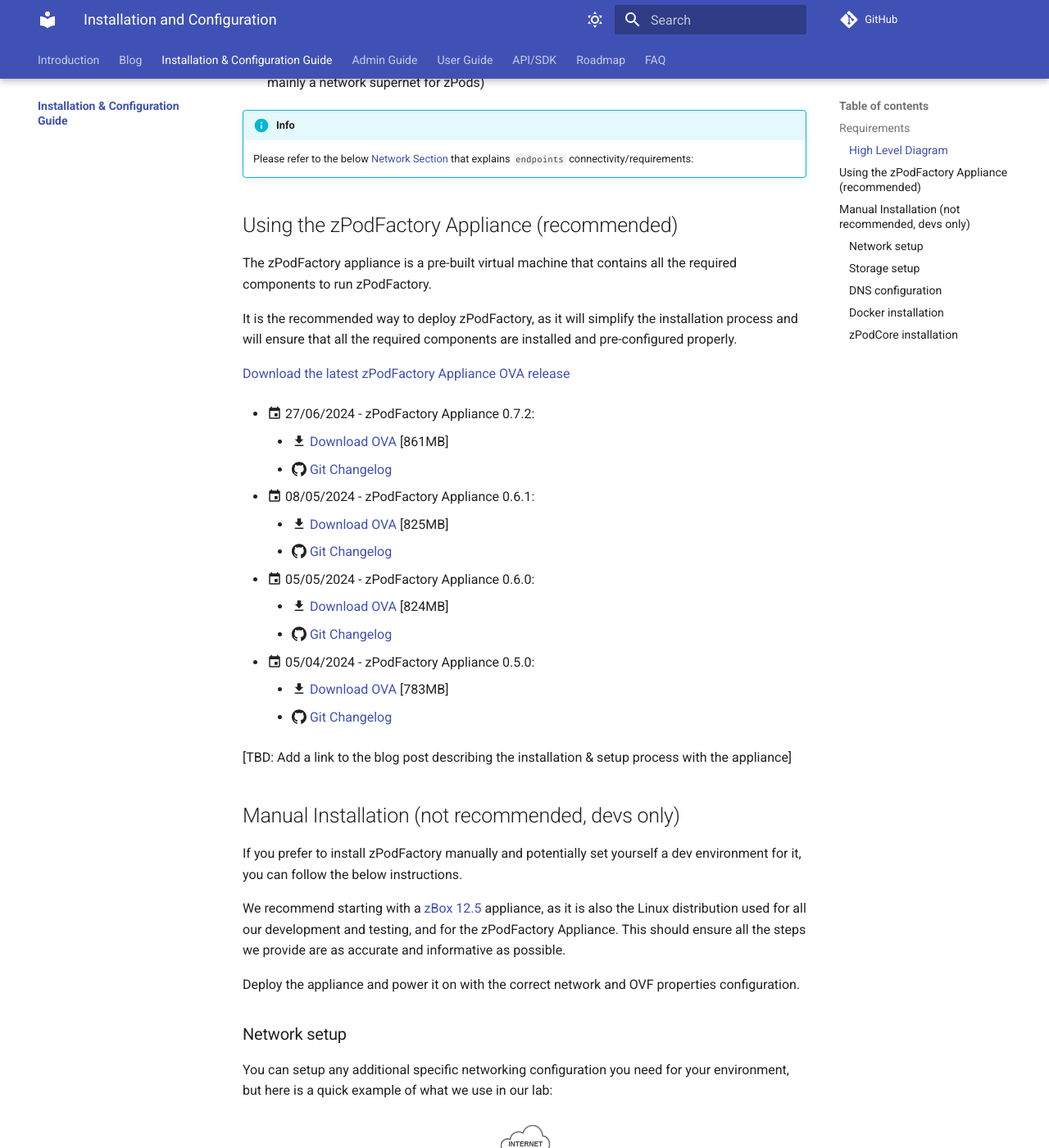
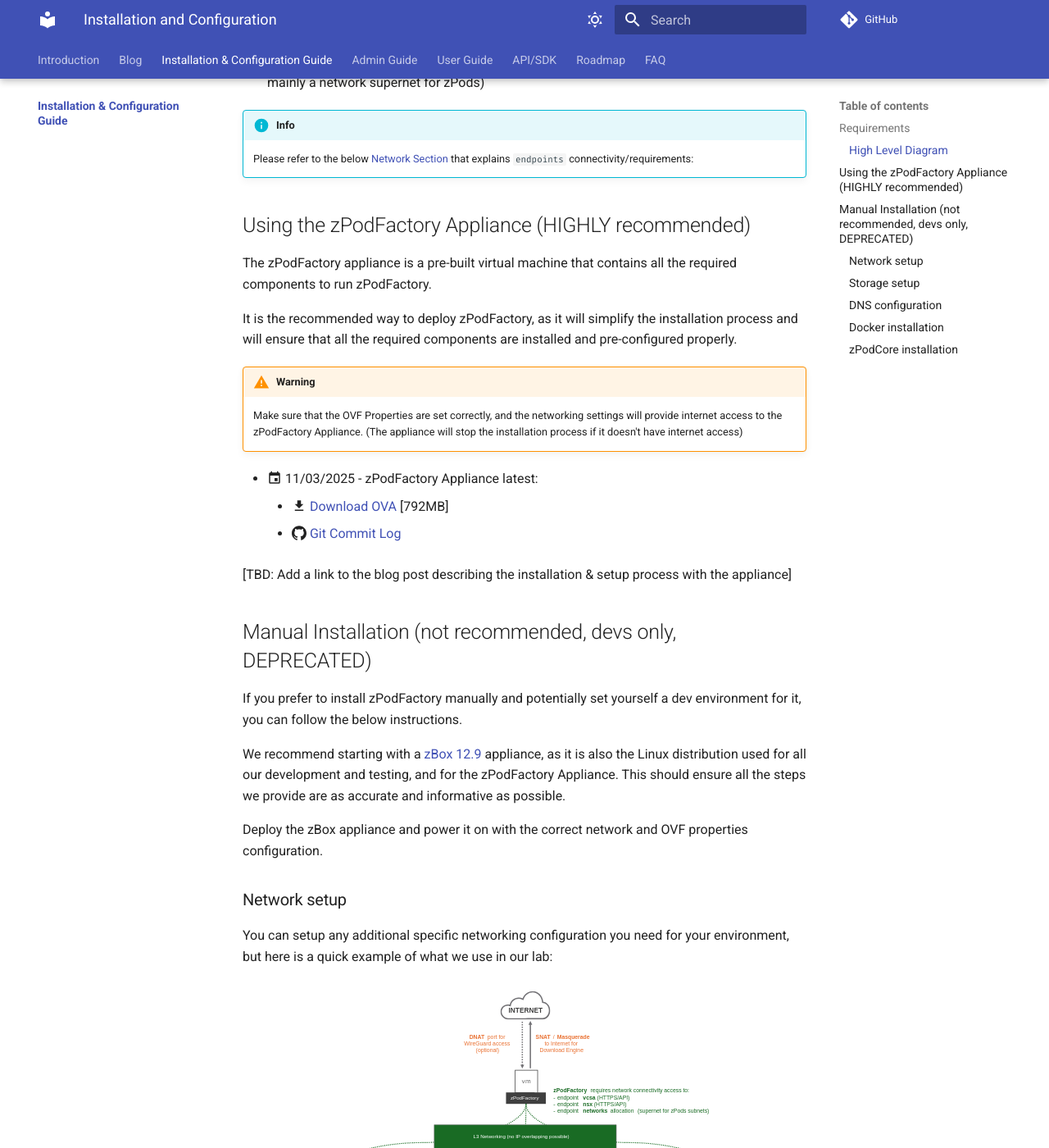
Before and after one commit to zPodFactory/zpodfactory.github.io, an MkDocs documentation site: the page built from docs/guide/install/index.md, in a window 1280 px wide and 1400 px high, scrolled down 1901 px. Shown: the whole window at 82% size. Built offline with MkDocs 1.6.1 and Material for MkDocs 9.7.7, drawn with Linux system fonts in a browser that asks for light colours; some of the changed text lies outside the part shown.

Commit message:
Many fixes, deprecated manual installation, provide only latest appliance, update zbox to 12.7, etc
Signed-off-by: Timo Sugliani <timo.sugliani@gmail.com>

````diff
--- a/docs/guide/install/index.md
+++ b/docs/guide/install/index.md
@@ -44,40 +44,31 @@
 
 
 
-## Using the zPodFactory Appliance (recommended)
+## Using the zPodFactory Appliance (HIGHLY recommended)
 
 The zPodFactory appliance is a pre-built virtual machine that contains all the required components to run zPodFactory.
 
 It is the recommended way to deploy zPodFactory, as it will simplify the installation process and will ensure that all the required components are installed and pre-configured properly.
 
-[Download the latest zPodFactory Appliance OVA release](https://cloud.tsugliani.fr/ova/zpodfactory-0.7.2.ova)
+!!!warning
 
-- :material-calendar: 27/06/2024 - zPodFactory Appliance 0.7.2:
-    - :material-download: [Download OVA](https://cloud.tsugliani.fr/ova/zpodfactory-0.7.2.ova) [861MB]
-    - :simple-github: [Git Changelog](https://github.com/zPodFactory/zpodcore/compare/v0.6.1...v0.7.2)
+    Make sure that the OVF Properties are set correctly, and the networking settings will provide internet access to the zPodFactory Appliance. (The appliance will stop the installation process if it doesn't have internet access)
 
-- :material-calendar: 08/05/2024 - zPodFactory Appliance 0.6.1:
-    - :material-download: [Download OVA](https://cloud.tsugliani.fr/ova/zpodfactory-0.6.1.ova) [825MB]
-    - :simple-github: [Git Changelog](https://github.com/zPodFactory/zpodcore/compare/v0.6.0...v0.6.1)
 
-- :material-calendar: 05/05/2024 - zPodFactory Appliance 0.6.0:
-    - :material-download: [Download OVA](https://cloud.tsugliani.fr/ova/zpodfactory-0.6.0.ova) [824MB]
-    - :simple-github: [Git Changelog](https://github.com/zPodFactory/zpodcore/compare/v0.5.0...v0.6.0)
-
-- :material-calendar: 05/04/2024 - zPodFactory Appliance 0.5.0:
-    - :material-download: [Download OVA](https://cloud.tsugliani.fr/ova/zpodfactory-0.5.0.ova) [783MB]
-    - :simple-github: [Git Changelog](https://github.com/zPodFactory/zpodcore/compare/v0.4.0...v0.5.0)
+- :material-calendar: 11/03/2025 - zPodFactory Appliance latest:
+    - :material-download: [Download OVA](https://cloud.tsugliani.fr/ova/zpodfactory-latest.ova) [792MB]
+    - :simple-github: [Git Commit Log](https://github.com/zPodFactory/zpodcore/commits/main/)
 
 
 [TBD: Add a link to the blog post describing the installation & setup process with the appliance]
 
-## Manual Installation (not recommended, devs only)
+## Manual Installation (not recommended, devs only, DEPRECATED)
 
 If you prefer to install zPodFactory manually and potentially set yourself a dev environment for it, you can follow the below instructions.
 
-We recommend starting with a [zBox 12.5](https://cloud.tsugliani.fr/ova/zbox-12.5.ova) appliance, as it is also the Linux distribution used for all our development and testing, and for the zPodFactory Appliance.  This should ensure all the steps we provide are as accurate and informative as possible.
+We recommend starting with a [zBox 12.9](https://cloud.tsugliani.fr/ova/zbox-12.9.ova) appliance, as it is also the Linux distribution used for all our development and testing, and for the zPodFactory Appliance.  This should ensure all the steps we provide are as accurate and informative as possible.
 
-Deploy the appliance and power it on with the correct network and OVF properties configuration.
+Deploy the zBox appliance and power it on with the correct network and OVF properties configuration.
 
 ### Network setup
 
@@ -610,6 +601,13 @@
 
 Here is a facility script called `deploy.sh` that will help launch the docker compose full application stack with some pre-configured settings through the zPodAPI. (`curl` is used for this)
 
+!!!warning
+
+    This script is **HIGHLY** deprecated, we recommend using the zPodFactory Appliance instead.
+    Check the [zPodFactory Appliance installation script](https://github.com/zPodFactory/packer-zpodfactory/blob/main/files/zpodfactory.sh) for more information if you really want to install this manually.
+
+    We will keep this script for reference purposes, but we will not update it anymore.
+
 ``` sh title="/root/git/zpodcore/deploy.sh"
 #!/usr/bin/sh
 
````
Also changed, not shown: docs/faq/faq.md (+8 -8 lines), docs/guide/admin/index.md (+4 -4 lines), docs/guide/user/index.md (+16 -16 lines).
